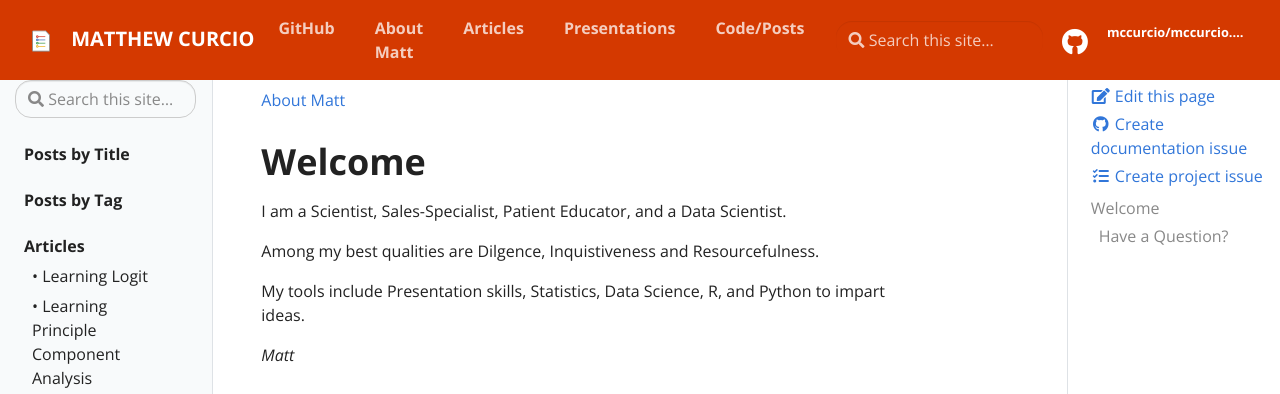
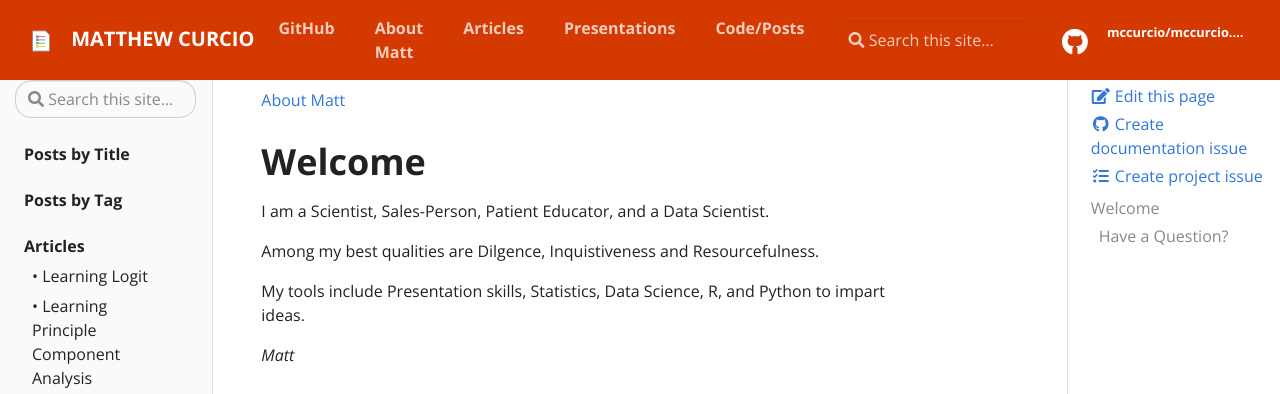
Before and after one commit to mccurcio/mccurcio.github.io, a Jekyll site: the page built from pages/about.md, in a window 1280 px wide and 900 px high. Shown: the top 394 px of the window. Built offline with Jekyll 4.4.1, drawn with Linux system fonts in a browser that asks for light colours.

```diff
--- a/pages/about.md
+++ b/pages/about.md
@@ -5,7 +5,7 @@
 
 # Welcome
 
-I am a Scientist, Sales-Specialist, Patient Educator, and a Data Scientist.
+I am a Scientist, Sales-Person, Patient Educator, and a Data Scientist.
 
 Among my best qualities are Dilgence, Inquistiveness and Resourcefulness.
 
```
Also changed, not shown: _posts/bash/2017-12-20-bash-rename.md (+4 -18 lines), _posts/misc/2023-06-09-sql-cheat-sheet.md (added, +4 -0 lines).
